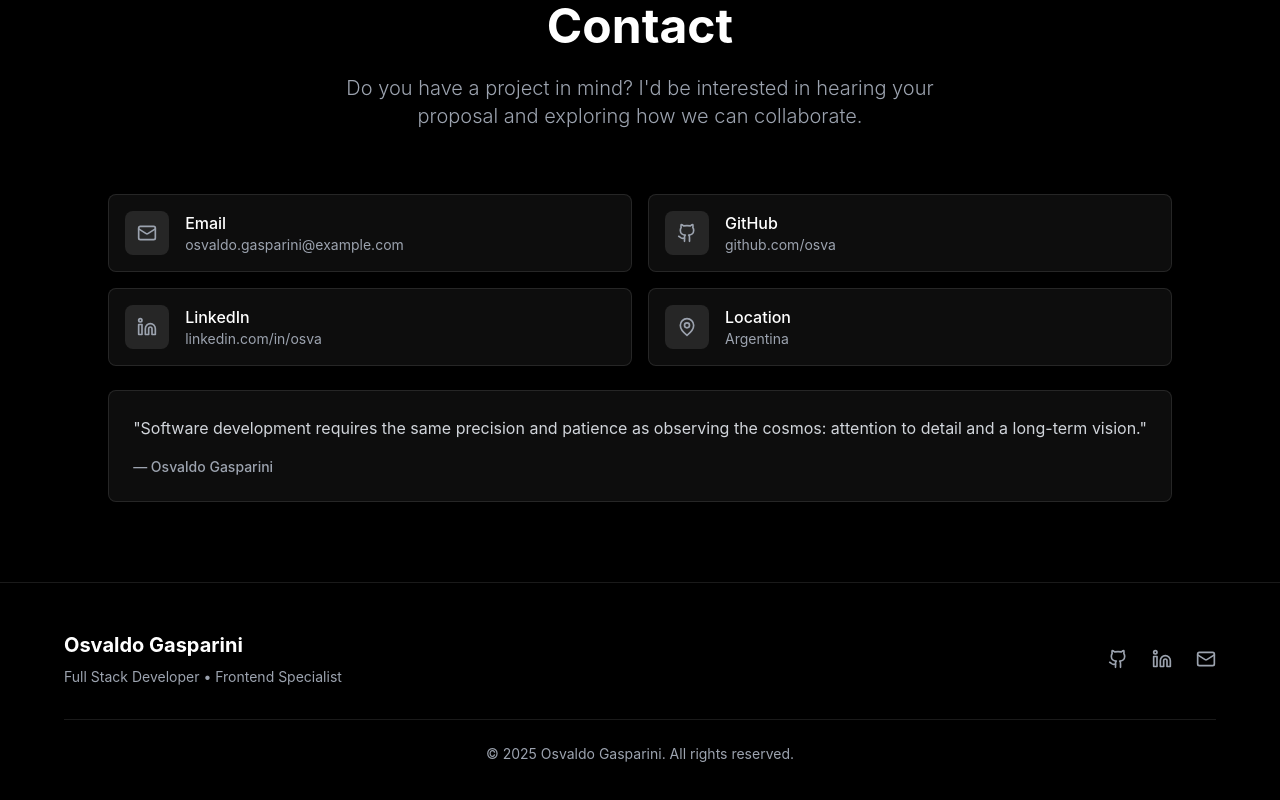
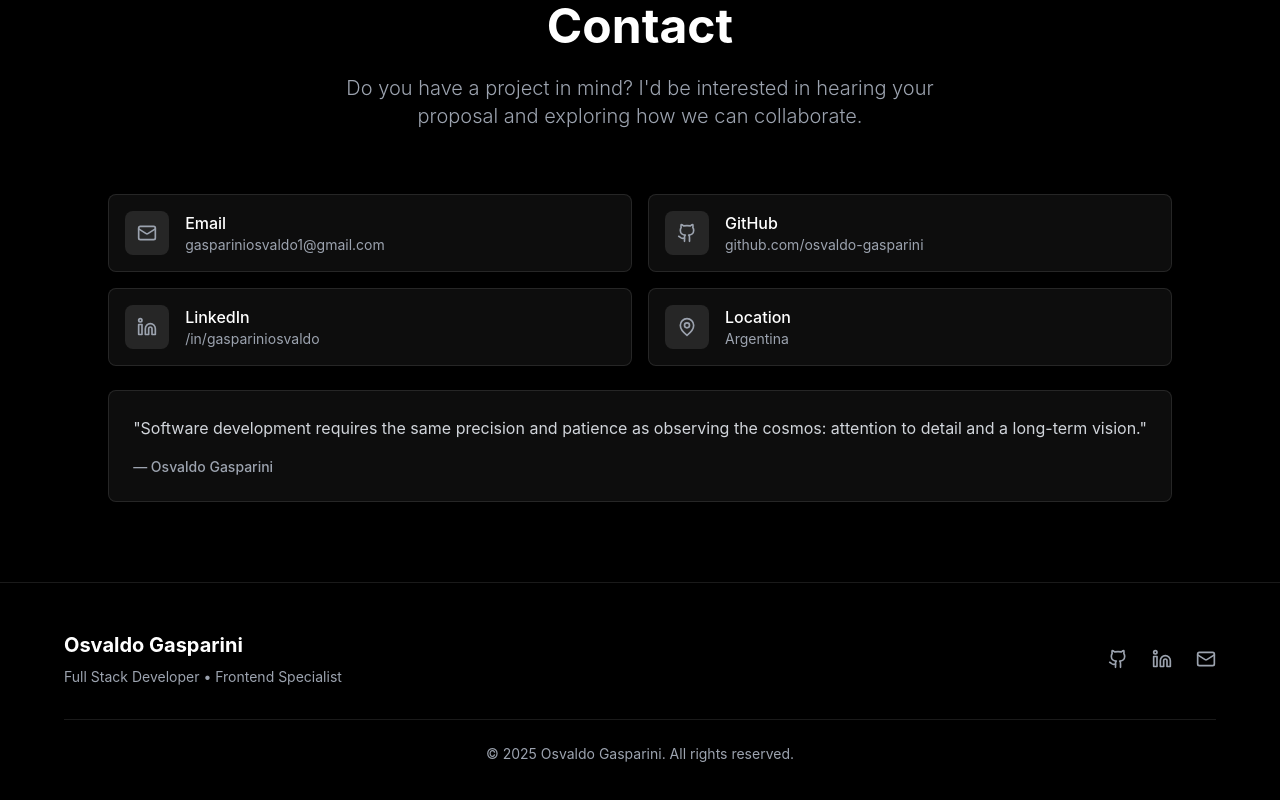
Before and after one commit to osvaldo-gasparini/portfolio, a React (Vite) app: page / in a window 1280 px wide. Shown: the part 3589-4389 px from the top of the page. Built offline with nearby package versions, Linux system fonts and the light colour scheme.

Commit message:
fix(contact): add social media links

```diff
--- a/src/components/Contact.tsx
+++ b/src/components/Contact.tsx
@@ -30,8 +30,9 @@ const Contact: React.FC = () => {
                         Contact
                     </h2>
                     <p className="text-xl text-gray-400 max-w-2xl mx-auto font-light">
-            Do you have a project in mind? I'd be interested in hearing your
-            proposal and exploring how we can collaborate.
+                        Do you have a project in mind? I'd be interested in
+                        hearing your proposal and exploring how we can
+                        collaborate.
                     </p>
                 </div>
 
@@ -93,57 +94,80 @@ const Contact: React.FC = () => {
                     <div className="space-y-6">
                         <div className="grid lg:grid-cols-2 gap-4 items-start">
                             <a
-                href="mailto:osvaldo.gasparini@example.com"
+                                href="mailto:gaspariniosvaldo1@gmail.com"
                                 className="group flex items-center gap-4 p-4 bg-white/5 backdrop-blur-sm border border-white/10 rounded-lg hover:border-white/20 transition-all duration-300"
                             >
                                 <div className="p-3 bg-white/10 rounded-lg group-hover:bg-white/15 transition-colors">
                                     <Mail className="text-gray-400" size={20} />
                                 </div>
                                 <div>
-                  <h4 className="text-white font-medium">Email</h4>
+                                    <h4 className="text-white font-medium">
+                                        Email
+                                    </h4>
                                     <p className="text-gray-400 text-sm">
-                    osvaldo.gasparini@example.com
+                                        gaspariniosvaldo1@gmail.com
                                     </p>
                                 </div>
                             </a>
 
                             <a
-                href="https://github.com"
+                                href="https://github.com/osvaldo-gasparini"
                                 target="_blank"
                                 rel="noopener noreferrer"
                                 className="group flex items-center gap-4 p-4 bg-white/5 backdrop-blur-sm border border-white/10 rounded-lg hover:border-white/20 transition-all duration-300"
                             >
                                 <div className="p-3 bg-white/10 rounded-lg group-hover:bg-white/15 transition-colors">
-                  <Github className="text-gray-400" size={20} />
+                                    <Github
+                                        className="text-gray-400"
+                                        size={20}
+                                    />
                                 </div>
                                 <div>
-                  <h4 className="text-white font-medium">GitHub</h4>
-                  <p className="text-gray-400 text-sm">github.com/osva</p>
+                                    <h4 className="text-white font-medium">
+                                        GitHub
+                                    </h4>
+                                    <p className="text-gray-400 text-sm">
+                                        github.com/osvaldo-gasparini
+                                    </p>
                                 </div>
                             </a>
 
                             <a
-                href="https://linkedin.com"
+                                href="https://www.linkedin.com/in/gaspariniosvaldo"
                                 target="_blank"
                                 rel="noopener noreferrer"
                                 className="group flex items-center gap-4 p-4 bg-white/5 backdrop-blur-sm border border-white/10 rounded-lg hover:border-white/20 transition-all duration-300"
                             >
                                 <div className="p-3 bg-white/10 rounded-lg group-hover:bg-white/15 transition-colors">
-                  <Linkedin className="text-gray-400" size={20} />
+                                    <Linkedin
+                                        className="text-gray-400"
+                                        size={20}
+                                    />
                                 </div>
                                 <div>
-                  <h4 className="text-white font-medium">LinkedIn</h4>
-                  <p className="text-gray-400 text-sm">linkedin.com/in/osva</p>
+                                    <h4 className="text-white font-medium">
+                                        LinkedIn
+                                    </h4>
+                                    <p className="text-gray-400 text-sm">
+                                        /in/gaspariniosvaldo
+                                    </p>
                                 </div>
                             </a>
 
                             <div className="flex items-center gap-4 p-4 bg-white/5 backdrop-blur-sm border border-white/10 rounded-lg">
                                 <div className="p-3 bg-white/10 rounded-lg">
-                  <MapPin className="text-gray-400" size={20} />
+                                    <MapPin
+                                        className="text-gray-400"
+                                        size={20}
+                                    />
                                 </div>
                                 <div>
-                  <h4 className="text-white font-medium">Location</h4>
-                  <p className="text-gray-400 text-sm">Argentina</p>
+                                    <h4 className="text-white font-medium">
+                                        Location
+                                    </h4>
+                                    <p className="text-gray-400 text-sm">
+                                        Argentina
+                                    </p>
                                 </div>
                             </div>
                         </div>
@@ -151,9 +175,9 @@ const Contact: React.FC = () => {
                         {/* Professional statement */}
                         <div className="p-6 bg-white/5 backdrop-blur-sm border border-white/10 rounded-lg">
                             <blockquote className="text-gray-300 leading-relaxed">
-                "Software development requires the same precision and patience
-                as observing the cosmos: attention to detail and a long-term
-                vision."
+                                "Software development requires the same
+                                precision and patience as observing the cosmos:
+                                attention to detail and a long-term vision."
                             </blockquote>
                             <div className="mt-4 text-gray-400 font-medium text-sm">
                                 — Osvaldo Gasparini
```
Lines whose indentation alone changed are shown as unchanged.
